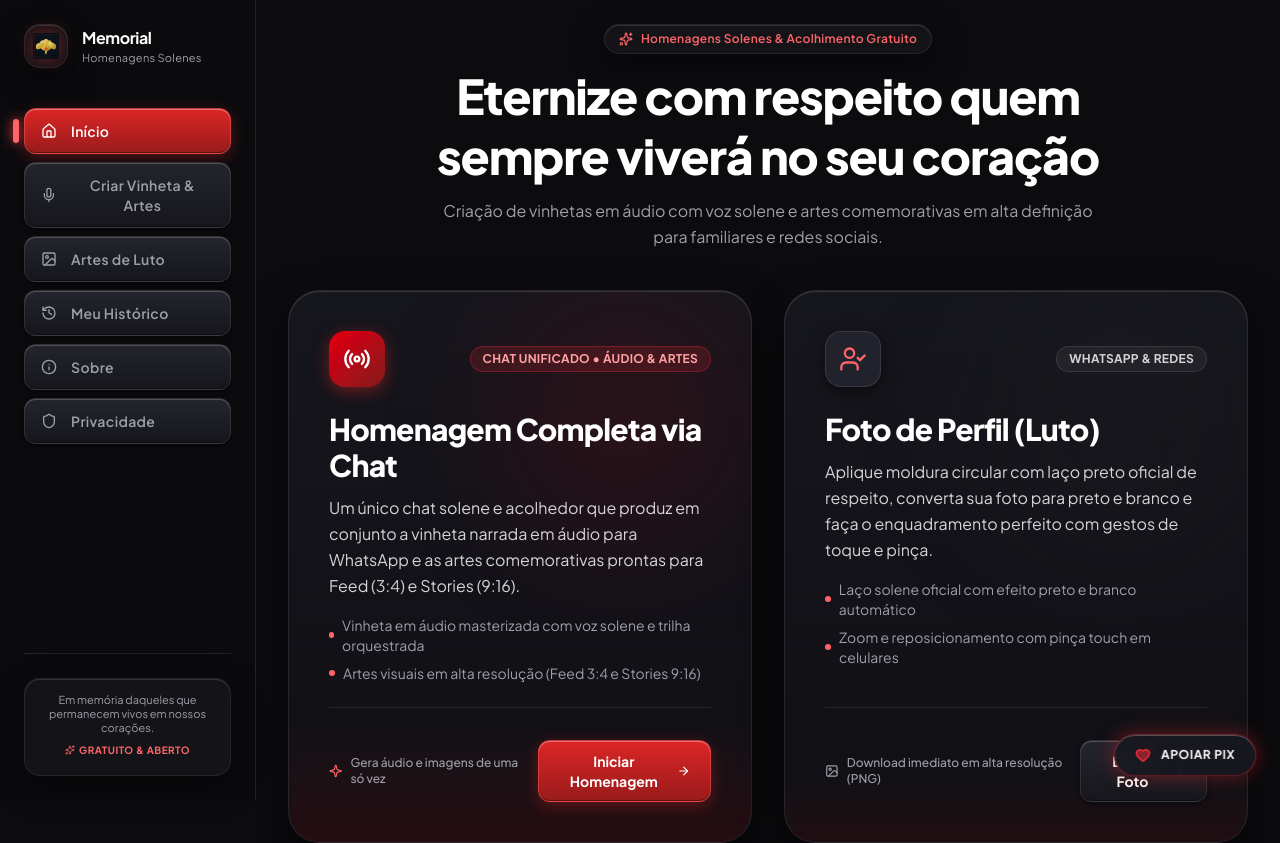
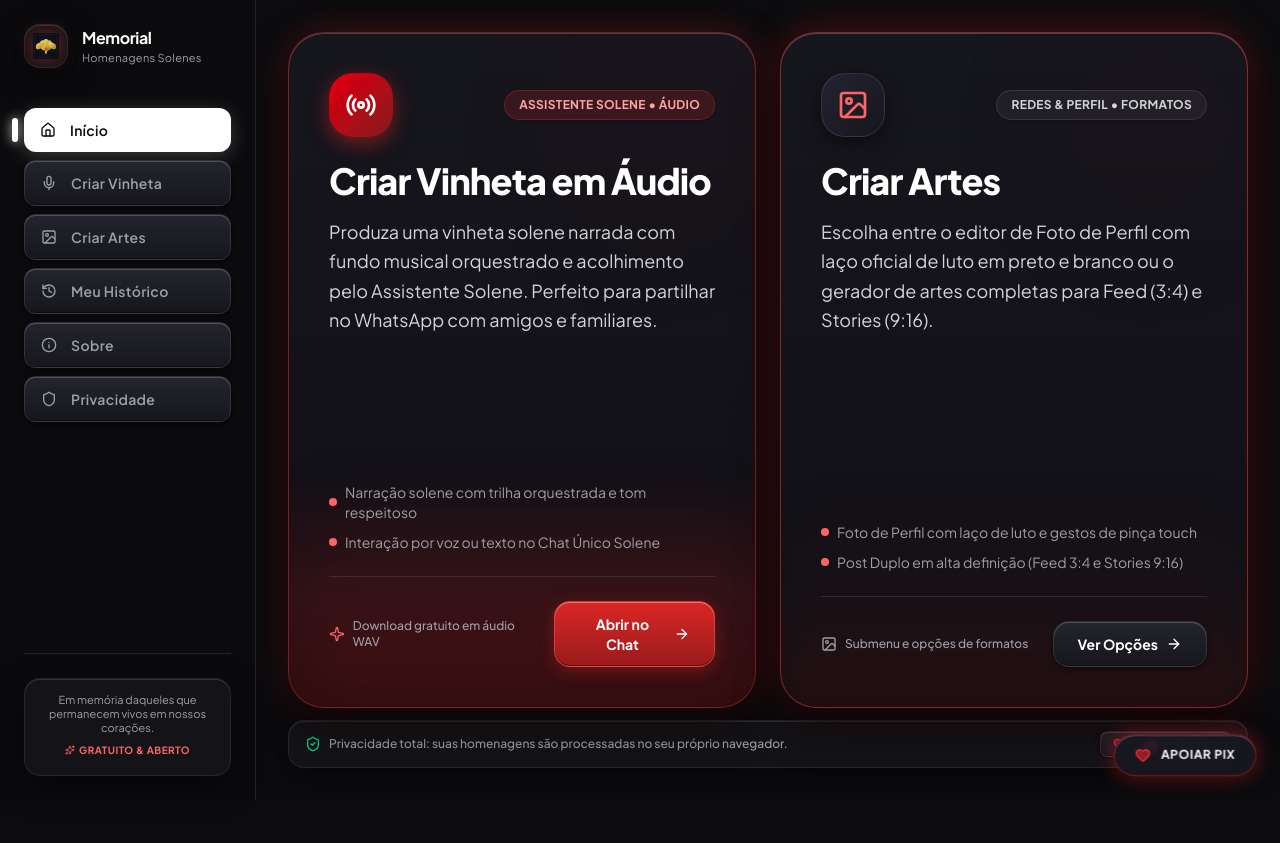
Before and after one commit to devkeviny/memorial-homenagens, a React (Vite) app: page / in a window 1280 px wide. Shown: the top 843 px of the page. After the commit the page ends 800 px from the top, so only its background shows below. Built offline with nearby package versions, Linux system fonts and the light colour scheme.

Commit message:
feat(ui): refine navigation, solemn bento cards and continuous gradient

```diff
--- a/src/components/MobileHeader.tsx
+++ b/src/components/MobileHeader.tsx
@@ -13,8 +13,8 @@ export const MobileHeader: React.FC<MobileHeaderProps> = ({ currentScreen, onNav
 
   const navItems = [
     { id: 'home' as ScreenId, label: 'Início', icon: Home },
-    { id: 'chat' as ScreenId, label: 'Criar Vinheta & Artes', icon: Mic, mode: 'vinheta' as const },
-    { id: 'artes-submenu' as ScreenId, label: 'Artes de Luto', icon: Image },
+    { id: 'chat' as ScreenId, label: 'Criar Vinheta', icon: Mic, mode: 'vinheta' as const },
+    { id: 'artes-submenu' as ScreenId, label: 'Criar Artes', icon: Image },
     { id: 'historico' as ScreenId, label: 'Meu Histórico', icon: History },
     { id: 'sobre' as ScreenId, label: 'Sobre o Projeto', icon: Info },
     { id: 'privacidade' as ScreenId, label: 'Privacidade', icon: Shield },
@@ -96,11 +96,11 @@ export const MobileHeader: React.FC<MobileHeaderProps> = ({ currentScreen, onNav
                   onClick={() => handleSelect(item.id, item.mode)}
                   className={`flex items-center gap-4 py-4 px-6 rounded-xl text-base font-semibold tracking-wide transition-all font-sans ${
                     isActive
-                      ? 'btn-tactile-red text-white shadow-[0_0_25px_rgba(220,38,38,0.4)]'
-                      : 'btn-tactile text-zinc-300'
+                      ? 'bg-white text-zinc-950 font-bold shadow-[0_4px_25px_rgba(255,255,255,0.25)]'
+                      : 'btn-tactile text-zinc-300 hover:text-white'
                   }`}
                 >
-                  <Icon className={`w-5 h-5 ${isActive ? 'text-white' : 'text-red-400'}`} />
+                  <Icon className={`w-5 h-5 ${isActive ? 'text-zinc-950' : 'text-zinc-400'}`} />
                   <span>{item.label}</span>
                 </button>
               );
--- a/src/components/Sidebar.tsx
+++ b/src/components/Sidebar.tsx
@@ -11,8 +11,8 @@ interface SidebarProps {
 export const Sidebar: React.FC<SidebarProps> = ({ currentScreen, onNavigate, onOpenPix }) => {
   const navItems = [
     { id: 'home' as ScreenId, label: 'Início', icon: Home },
-    { id: 'chat' as ScreenId, label: 'Criar Vinheta & Artes', icon: Mic, mode: 'vinheta' as const },
-    { id: 'artes-submenu' as ScreenId, label: 'Artes de Luto', icon: Image },
+    { id: 'chat' as ScreenId, label: 'Criar Vinheta', icon: Mic, mode: 'vinheta' as const },
+    { id: 'artes-submenu' as ScreenId, label: 'Criar Artes', icon: Image },
     { id: 'historico' as ScreenId, label: 'Meu Histórico', icon: History },
     { id: 'sobre' as ScreenId, label: 'Sobre', icon: Info },
     { id: 'privacidade' as ScreenId, label: 'Privacidade', icon: Shield },
@@ -54,16 +54,16 @@ export const Sidebar: React.FC<SidebarProps> = ({ currentScreen, onNavigate, onO
               onClick={() => onNavigate(item.id, item.mode)}
               className={`relative flex items-center gap-3.5 px-4 py-3 rounded-xl text-sm font-semibold transition-all duration-200 group font-sans ${
                 isActive
-                  ? 'btn-tactile-red text-white shadow-[0_0_20px_rgba(220,38,38,0.35)]'
+                  ? 'bg-white text-zinc-950 font-bold shadow-[0_4px_20px_rgba(255,255,255,0.2)]'
                   : 'text-zinc-400 hover:text-white hover:bg-white/5 btn-tactile'
               }`}
             >
               {/* Vertical Luminous Indicator on Left Edge */}
               {isActive && (
-                <span className="absolute -left-3 w-1.5 h-6 rounded-full bg-red-400 shadow-[0_0_12px_#EF4444]" />
+                <span className="absolute -left-3 w-1.5 h-6 rounded-full bg-white shadow-[0_0_12px_rgba(255,255,255,0.8)]" />
               )}
 
-              <Icon className={`w-4 h-4 transition-transform group-hover:scale-110 ${isActive ? 'text-white' : 'text-zinc-400'}`} />
+              <Icon className={`w-4 h-4 transition-transform group-hover:scale-110 ${isActive ? 'text-zinc-950' : 'text-zinc-400'}`} />
               <span className="tracking-wide">{item.label}</span>
             </button>
           );
--- a/src/index.css
+++ b/src/index.css
@@ -116,6 +116,64 @@ body {
   box-shadow: inset 0 1px 0 rgba(255, 255, 255, 0.1);
 }
 
+/* Continuous Autonomous Dynamic Gradient & Border Keyframes for Bento Cards */
+@keyframes solemnBorderBreathe {
+  0%, 100% {
+    border-color: rgba(220, 38, 38, 0.35);
+    box-shadow: 0 15px 35px rgba(0, 0, 0, 0.65), 0 0 25px rgba(220, 38, 38, 0.2), inset 0 1px 0 rgba(255, 255, 255, 0.15);
+  }
+  50% {
+    border-color: rgba(239, 68, 68, 0.65);
+    box-shadow: 0 20px 45px rgba(0, 0, 0, 0.75), 0 0 45px rgba(220, 38, 38, 0.45), inset 0 1px 0 rgba(255, 255, 255, 0.25);
+  }
+}
+
+@keyframes solemnGradientWave {
+  0%, 100% {
+    opacity: 0.45;
+    transform: scaleY(1);
+    filter: drop-shadow(0 0 20px rgba(220, 38, 38, 0.3));
+  }
+  50% {
+    opacity: 0.85;
+    transform: scaleY(1.12);
+    filter: drop-shadow(0 0 35px rgba(220, 38, 38, 0.55));
+  }
+}
+
+@keyframes solemnBackdropPulse {
+  0%, 100% {
+    opacity: 0.15;
+    transform: scale(1) translate(0, 0);
+  }
+  50% {
+    opacity: 0.35;
+    transform: scale(1.08) translate(-2%, -2%);
+  }
+}
+
+.animate-solemn-card-1 {
+  animation: solemnBorderBreathe 4.5s infinite ease-in-out;
+}
+
+.animate-solemn-card-2 {
+  animation: solemnBorderBreathe 4.5s infinite ease-in-out;
+  animation-delay: 2.25s;
+}
+
+.animate-solemn-base-gradient {
+  animation: solemnGradientWave 4s infinite ease-in-out;
+}
+
+.animate-solemn-base-gradient-alt {
+  animation: solemnGradientWave 4s infinite ease-in-out;
+  animation-delay: 2s;
+}
+
+.animate-solemn-backdrop {
+  animation: solemnBackdropPulse 6s infinite ease-in-out;
+}
+
 @keyframes orbFloat {
   0%, 100% {
     transform: translateY(0px) scale(1);
--- a/src/screens/ChatScreen.tsx
+++ b/src/screens/ChatScreen.tsx
@@ -412,7 +412,7 @@ export const ChatScreen: React.FC<ChatScreenProps> = ({
             onClick={() => setMode('vinheta')}
             className={`px-3 py-1.5 rounded-lg font-semibold transition-all font-sans cursor-pointer ${
               mode === 'vinheta'
-                ? 'btn-tactile-red text-white'
+                ? 'bg-white text-zinc-950 font-bold shadow-sm'
                 : 'text-zinc-400 hover:text-white'
             }`}
           >
@@ -422,7 +422,7 @@ export const ChatScreen: React.FC<ChatScreenProps> = ({
             onClick={() => setMode('artes')}
             className={`px-3 py-1.5 rounded-lg font-semibold transition-all font-sans cursor-pointer ${
               mode === 'artes'
-                ? 'btn-tactile-red text-white'
+                ? 'bg-white text-zinc-950 font-bold shadow-sm'
                 : 'text-zinc-400 hover:text-white'
             }`}
           >
--- a/src/screens/HomeScreen.tsx
+++ b/src/screens/HomeScreen.tsx
@@ -1,171 +1,148 @@
 import React from 'react';
 import { motion } from 'framer-motion';
-import { Sparkles, ArrowRight, ShieldCheck, Heart, Radio, Image as ImageIcon, Sparkle, UserCheck } from 'lucide-react';
+import { ArrowRight, Radio, Image as ImageIcon, Sparkle, ShieldCheck, Heart } from 'lucide-react';
 import { ScreenId } from '../types';
 
 interface HomeScreenProps {
-  onNavigate: (screen: ScreenId) => void;
+  onNavigate: (screen: ScreenId, mode?: 'vinheta' | 'artes') => void;
   onOpenPix: () => void;
 }
 
 export const HomeScreen: React.FC<HomeScreenProps> = ({ onNavigate, onOpenPix }) => {
   return (
-    <div className="flex flex-col w-full h-full min-h-[calc(100vh-120px)] md:min-h-[calc(100vh-80px)] justify-between px-4 sm:px-8 py-6 max-w-7xl mx-auto animate-fadeIn select-none font-sans">
-      {/* Top Welcome Solemn Banner */}
-      <motion.div
-        initial={{ opacity: 0, y: -8 }}
-        animate={{ opacity: 1, y: 0 }}
-        transition={{ duration: 0.4 }}
-        className="text-center mb-6 sm:mb-8"
-      >
-        <div className="inline-flex items-center gap-2 px-3.5 py-1.5 rounded-full bg-[#16161D] border border-red-500/30 text-red-400 text-xs font-semibold tracking-wide mb-3 card-tactile shadow-[0_0_15px_rgba(220,38,38,0.15)] font-sans">
-          <Sparkles className="w-3.5 h-3.5" />
-          <span>Homenagens Solenes & Acolhimento Gratuito</span>
-        </div>
+    <div className="flex flex-col w-full h-[calc(100vh-4rem)] md:h-screen p-3 sm:p-6 lg:p-8 max-w-7xl mx-auto animate-fadeIn select-none font-sans overflow-hidden">
+      {/* 2 Bento Cards Split 50/50 Desktop Full-Height & Full-Screen Mobile */}
+      <div className="grid grid-cols-1 md:grid-cols-2 gap-4 sm:gap-6 flex-1 min-h-0 items-stretch">
+        {/* Bento Card 1: Criar Vinheta em Áudio (leva para o Chat) */}
+        <motion.div
+          whileHover={{ scale: 1.008 }}
+          whileTap={{ scale: 0.992 }}
+          onClick={() => onNavigate('chat', 'vinheta')}
+          className="relative group flex flex-col justify-between p-6 sm:p-8 lg:p-10 rounded-[28px] sm:rounded-[36px] bg-gradient-to-b from-[#181822] via-[#121218] to-[#0D0D12] border border-red-500/40 shadow-[0_15px_35px_rgba(0,0,0,0.7)] transition-all duration-300 cursor-pointer overflow-hidden card-tactile-bento animate-solemn-card-1"
+        >
+          {/* Continuous Autonomous Dynamic Gradient Pulse at bottom & borders */}
+          <div className="absolute inset-x-0 bottom-0 h-44 sm:h-56 bg-gradient-to-t from-red-950/60 via-red-900/25 to-transparent pointer-events-none animate-solemn-base-gradient" />
+          <div className="absolute -top-12 -right-12 w-72 h-72 bg-red-600/15 rounded-full blur-3xl pointer-events-none animate-solemn-backdrop" />
 
-        <h1 className="text-2xl sm:text-4xl md:text-5xl font-extrabold tracking-tight text-white max-w-3xl mx-auto leading-tight font-sans">
-          Eternize com respeito quem sempre viverá no seu coração
-        </h1>
-        <p className="mt-3 text-sm sm:text-base text-zinc-400 max-w-2xl mx-auto leading-relaxed font-sans">
-          Criação de vinhetas em áudio com voz solene e artes comemorativas em alta definição para familiares e redes sociais.
-        </p>
-      </motion.div>
-
-      {/* 2 Bento Cards Split 50/50 (Ocupa a tela inteira com degradê vermelho solene) */}
-      <div className="grid grid-cols-1 md:grid-cols-2 gap-6 sm:gap-8 flex-1 items-stretch my-2">
-        {/* Bento Card 1: Chat Único e Unificado (Vinheta + Artes Integradas) */}
-        <motion.div
-          whileHover={{ y: -3 }}
-          whileTap={{ scale: 0.99 }}
-          onClick={() => onNavigate('chat')}
-          className="relative group flex flex-col justify-between p-7 sm:p-10 rounded-[32px] bg-gradient-to-b from-[#181822] to-[#101015] border border-red-500/40 hover:border-red-500/70 shadow-[0_15px_35px_rgba(0,0,0,0.6),0_0_30px_rgba(220,38,38,0.25)] hover:shadow-[0_20px_45px_rgba(0,0,0,0.7),0_0_40px_rgba(220,38,38,0.4)] transition-all duration-300 cursor-pointer overflow-hidden card-tactile-bento"
-        >
-          {/* Subtle bottom solemn red gradient accent */}
-          <div className="absolute inset-x-0 bottom-0 h-32 bg-gradient-to-t from-red-950/40 via-red-900/10 to-transparent pointer-events-none" />
-          <div className="absolute top-0 right-0 w-64 h-64 bg-red-600/10 rounded-full blur-3xl pointer-events-none group-hover:bg-red-600/20 transition-all" />
-
-          <div className="relative z-10">
-            <div className="flex items-center justify-between mb-6">
-              <div className="flex items-center justify-center w-14 h-14 rounded-2xl bg-gradient-to-br from-red-600 to-red-900 text-white shadow-[0_4px_16px_rgba(220,38,38,0.45)] group-hover:scale-105 transition-transform">
-                <Radio className="w-7 h-7" />
+          <div className="relative z-10 flex flex-col flex-1">
+            <div className="flex items-center justify-between mb-4 sm:mb-6">
+              <div className="flex items-center justify-center w-13 h-13 sm:w-16 sm:h-16 rounded-2xl sm:rounded-3xl bg-gradient-to-br from-red-600 to-red-900 text-white shadow-[0_6px_20px_rgba(220,38,38,0.5)] group-hover:scale-105 transition-transform">
+                <Radio className="w-6 h-6 sm:w-8 sm:h-8" />
               </div>
-              <span className="px-3 py-1 rounded-full text-xs font-bold tracking-wide uppercase bg-red-500/15 text-red-300 border border-red-500/30 font-sans">
-                Chat Unificado • Áudio & Artes
+              <span className="px-3.5 py-1.5 rounded-full text-[11px] sm:text-xs font-bold tracking-wide uppercase bg-red-500/15 text-red-300 border border-red-500/30 font-sans shadow-sm">
+                Assistente Solene • Áudio
               </span>
             </div>
 
-            <h2 className="text-2xl sm:text-3xl font-extrabold text-white mb-3 tracking-tight font-sans">
-              Homenagem Completa via Chat
+            <h2 className="text-2xl sm:text-3xl lg:text-4xl font-extrabold text-white mb-2 sm:mb-4 tracking-tight font-sans">
+              Criar Vinheta em Áudio
             </h2>
-            <p className="text-sm sm:text-base text-zinc-300 leading-relaxed font-sans mb-4">
-              Um único chat solene e acolhedor que produz em conjunto a vinheta narrada em áudio para WhatsApp e as artes comemorativas prontas para Feed (3:4) e Stories (9:16).
+
+            <p className="text-sm sm:text-base lg:text-lg text-zinc-300 leading-relaxed font-sans mb-4 sm:mb-6">
+              Produza uma vinheta solene narrada com fundo musical orquestrado e acolhimento pelo Assistente Solene. Perfeito para partilhar no WhatsApp com amigos e familiares.
             </p>
 
-            <div className="space-y-2 text-xs sm:text-sm text-zinc-400 font-sans">
+            <div className="space-y-2 sm:space-y-2.5 text-xs sm:text-sm text-zinc-400 font-sans mt-auto">
               <div className="flex items-center gap-2">
-                <span className="w-1.5 h-1.5 rounded-full bg-red-400" />
-                <span>Vinheta em áudio masterizada com voz solene e trilha orquestrada</span>
+                <span className="w-2 h-2 rounded-full bg-red-400 shrink-0" />
+                <span>Narração solene com trilha orquestrada e tom respeitoso</span>
               </div>
               <div className="flex items-center gap-2">
-                <span className="w-1.5 h-1.5 rounded-full bg-red-400" />
-                <span>Artes visuais em alta resolução (Feed 3:4 e Stories 9:16)</span>
+                <span className="w-2 h-2 rounded-full bg-red-400 shrink-0" />
+                <span>Interação por voz ou texto no Chat Único Solene</span>
               </div>
             </div>
           </div>
 
-          <div className="relative z-10 pt-8 mt-6 border-t border-white/10 flex flex-col sm:flex-row items-start sm:items-center justify-between gap-4">
+          <div className="relative z-10 pt-4 sm:pt-6 mt-4 sm:mt-6 border-t border-white/10 flex items-center justify-between gap-3">
             <div className="flex items-center gap-2 text-xs font-medium text-zinc-400 font-sans">
               <Sparkle className="w-4 h-4 text-red-400" />
-              <span>Gera áudio e imagens de uma só vez</span>
+              <span>Download gratuito em áudio WAV</span>
             </div>
 
             <button
               type="button"
-              className="w-full sm:w-auto px-5 py-2.5 rounded-xl text-sm font-bold text-white btn-tactile-red flex items-center justify-center gap-2 group-hover:shadow-[0_0_20px_rgba(220,38,38,0.6)] font-sans"
+              className="px-5 py-2.5 sm:px-6 sm:py-3 rounded-xl sm:rounded-2xl text-xs sm:text-sm font-bold text-white btn-tactile-red flex items-center justify-center gap-2 font-sans shadow-[0_0_20px_rgba(220,38,38,0.5)] group-hover:shadow-[0_0_30px_rgba(220,38,38,0.7)] transition-all cursor-pointer"
             >
-              <span>Iniciar Homenagem</span>
+              <span>Abrir no Chat</span>
               <ArrowRight className="w-4 h-4 transform group-hover:translate-x-1 transition-transform" />
             </button>
           </div>
         </motion.div>
 
-        {/* Bento Card 2: Foto de Perfil & Molduras de Luto */}
+        {/* Bento Card 2: Criar Artes (leva para o submenu/página de artes) */}
         <motion.div
-          whileHover={{ y: -3 }}
-          whileTap={{ scale: 0.99 }}
-          onClick={() => onNavigate('editor-perfil')}
-          className="relative group flex flex-col justify-between p-7 sm:p-10 rounded-[32px] bg-gradient-to-b from-[#181822] to-[#101015] border border-white/10 hover:border-red-500/50 shadow-[0_15px_35px_rgba(0,0,0,0.6)] hover:shadow-[0_20px_45px_rgba(0,0,0,0.7),0_0_35px_rgba(220,38,38,0.3)] transition-all duration-300 cursor-pointer overflow-hidden card-tactile-bento"
+          whileHover={{ scale: 1.008 }}
+          whileTap={{ scale: 0.992 }}
+          onClick={() => onNavigate('artes-submenu')}
+          className="relative group flex flex-col justify-between p-6 sm:p-8 lg:p-10 rounded-[28px] sm:rounded-[36px] bg-gradient-to-b from-[#181822] via-[#121218] to-[#0D0D12] border border-red-500/40 shadow-[0_15px_35px_rgba(0,0,0,0.7)] transition-all duration-300 cursor-pointer overflow-hidden card-tactile-bento animate-solemn-card-2"
         >
-          {/* Subtle bottom solemn red gradient accent */}
-          <div className="absolute inset-x-0 bottom-0 h-32 bg-gradient-to-t from-red-950/30 via-zinc-900/10 to-transparent pointer-events-none" />
-          <div className="absolute top-0 right-0 w-64 h-64 bg-zinc-800/20 rounded-full blur-3xl pointer-events-none group-hover:bg-red-700/15 transition-all" />
+          {/* Continuous Autonomous Dynamic Gradient Pulse at bottom & borders */}
+          <div className="absolute inset-x-0 bottom-0 h-44 sm:h-56 bg-gradient-to-t from-red-950/50 via-zinc-900/30 to-transparent pointer-events-none animate-solemn-base-gradient-alt" />
+          <div className="absolute -top-12 -right-12 w-72 h-72 bg-red-800/15 rounded-full blur-3xl pointer-events-none animate-solemn-backdrop" />
 
-          <div className="relative z-10">
-            <div className="flex items-center justify-between mb-6">
-              <div className="flex items-center justify-center w-14 h-14 rounded-2xl bg-[#22222C] border border-white/10 text-red-400 shadow-[0_4px_16px_rgba(0,0,0,0.5)] group-hover:scale-105 group-hover:border-red-500/40 transition-all">
-                <UserCheck className="w-7 h-7" />
+          <div className="relative z-10 flex flex-col flex-1">
+            <div className="flex items-center justify-between mb-4 sm:mb-6">
+              <div className="flex items-center justify-center w-13 h-13 sm:w-16 sm:h-16 rounded-2xl sm:rounded-3xl bg-gradient-to-br from-[#242432] to-[#16161D] border border-white/10 text-white shadow-[0_6px_20px_rgba(0,0,0,0.5)] group-hover:scale-105 group-hover:border-red-500/40 transition-all">
+                <ImageIcon className="w-6 h-6 sm:w-8 sm:h-8 text-red-400" />
               </div>
-              <span className="px-3 py-1 rounded-full text-xs font-bold tracking-wide uppercase bg-white/5 text-zinc-300 border border-white/10 font-sans">
-                WhatsApp & Redes
+              <span className="px-3.5 py-1.5 rounded-full text-[11px] sm:text-xs font-bold tracking-wide uppercase bg-white/5 text-zinc-300 border border-white/10 font-sans shadow-sm">
+                Redes & Perfil • Formatos
               </span>
             </div>
 
-            <h2 className="text-2xl sm:text-3xl font-extrabold text-white mb-3 tracking-tight font-sans">
-              Foto de Perfil (Luto)
+            <h2 className="text-2xl sm:text-3xl lg:text-4xl font-extrabold text-white mb-2 sm:mb-4 tracking-tight font-sans">
+              Criar Artes
             </h2>
-            <p className="text-sm sm:text-base text-zinc-300 leading-relaxed font-sans mb-4">
-              Aplique moldura circular com laço preto oficial de respeito, converta sua foto para preto e branco e faça o enquadramento perfeito com gestos de toque e pinça.
+
+            <p className="text-sm sm:text-base lg:text-lg text-zinc-300 leading-relaxed font-sans mb-4 sm:mb-6">
+              Escolha entre o editor de Foto de Perfil com laço oficial de luto em preto e branco ou o gerador de artes completas para Feed (3:4) e Stories (9:16).
             </p>
 
-            <div className="space-y-2 text-xs sm:text-sm text-zinc-400 font-sans">
+            <div className="space-y-2 sm:space-y-2.5 text-xs sm:text-sm text-zinc-400 font-sans mt-auto">
               <div className="flex items-center gap-2">
-                <span className="w-1.5 h-1.5 rounded-full bg-red-400" />
-                <span>Laço solene oficial com efeito preto e branco automático</span>
+                <span className="w-2 h-2 rounded-full bg-red-400 shrink-0" />
+                <span>Foto de Perfil com laço de luto e gestos de pinça touch</span>
               </div>
               <div className="flex items-center gap-2">
-                <span className="w-1.5 h-1.5 rounded-full bg-red-400" />
-                <span>Zoom e reposicionamento com pinça touch em celulares</span>
+                <span className="w-2 h-2 rounded-full bg-red-400 shrink-0" />
+                <span>Post Duplo em alta definição (Feed 3:4 e Stories 9:16)</span>
               </div>
             </div>
           </div>
 
-          <div className="relative z-10 pt-8 mt-6 border-t border-white/10 flex flex-col sm:flex-row items-start sm:items-center justify-between gap-4">
+          <div className="relative z-10 pt-4 sm:pt-6 mt-4 sm:mt-6 border-t border-white/10 flex items-center justify-between gap-3">
             <div className="flex items-center gap-2 text-xs font-medium text-zinc-400 font-sans">
               <ImageIcon className="w-4 h-4 text-zinc-400" />
-              <span>Download imediato em alta resolução (PNG)</span>
+              <span>Submenu e opções de formatos</span>
             </div>
 
             <button
               type="button"
-              className="w-full sm:w-auto px-5 py-2.5 rounded-xl text-sm font-bold text-white btn-tactile flex items-center justify-center gap-2 group-hover:text-red-400 font-sans"
+              className="px-5 py-2.5 sm:px-6 sm:py-3 rounded-xl sm:rounded-2xl text-xs sm:text-sm font-bold text-white btn-tactile flex items-center justify-center gap-2 font-sans group-hover:text-red-400 group-hover:border-red-500/40 transition-all cursor-pointer"
             >
-              <span>Editar Foto</span>
+              <span>Ver Opções</span>
               <ArrowRight className="w-4 h-4 transform group-hover:translate-x-1 transition-transform" />
             </button>
           </div>
         </motion.div>
       </div>
 
-      {/* Trust & Reassurance Ribbon */}
-      <motion.div
-        initial={{ opacity: 0 }}
-        animate={{ opacity: 1 }}
-        transition={{ delay: 0.2 }}
-        className="flex flex-col sm:flex-row items-center justify-between gap-3 p-4 rounded-2xl bg-[#14141A] border border-white/10 text-xs text-zinc-400 mt-6 card-tactile font-sans"
-      >
+      {/* Trust & Reassurance Ribbon (Compact Footer) */}
+      <div className="flex flex-col sm:flex-row items-center justify-between gap-2 px-4 py-2.5 rounded-2xl bg-[#14141A]/90 border border-white/10 text-xs text-zinc-400 mt-3 card-tactile font-sans shrink-0">
         <div className="flex items-center gap-2 font-medium">
-          <ShieldCheck className="w-4 h-4 text-emerald-400" />
-          <span>Privacidade total: seus dados e homenagens ficam salvos no seu próprio navegador.</span>
+          <ShieldCheck className="w-4 h-4 text-emerald-400 shrink-0" />
+          <span>Privacidade total: suas homenagens são processadas no seu próprio navegador.</span>
         </div>
 
         <button
           onClick={onOpenPix}
-          className="flex items-center gap-2 px-3 py-1.5 rounded-lg text-xs font-semibold text-zinc-300 hover:text-white btn-tactile transition-colors font-sans"
+          className="flex items-center gap-2 px-3 py-1 rounded-lg text-xs font-semibold text-zinc-300 hover:text-white btn-tactile transition-colors font-sans cursor-pointer"
         >
           <Heart className="w-3.5 h-3.5 text-red-500 fill-red-500/40" />
           <span>Apoiar Projeto</span>
         </button>
-      </motion.div>
+      </div>
     </div>
   );
 };
```
